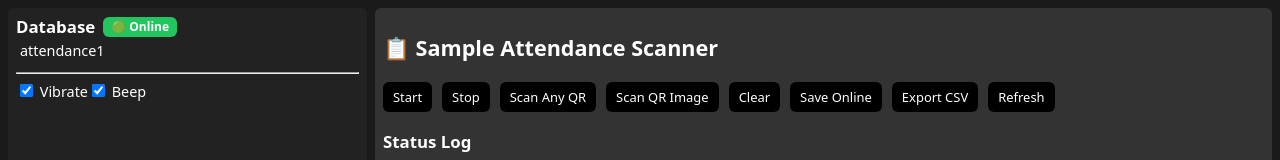
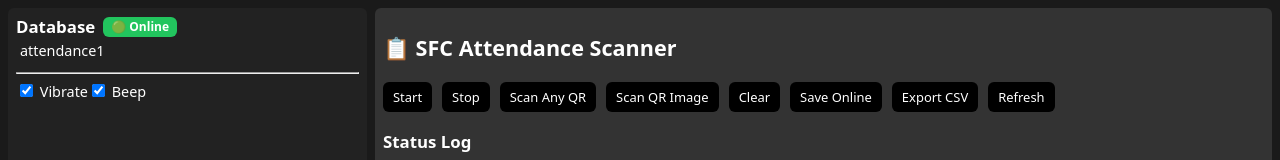
Before and after one commit to Andrei12388/dswd-attendance-scanner, a React (Vite) app: page / in a window 1280 px wide. Shown: the top 160 px of the page. Built offline with nearby package versions, Linux system fonts and the light colour scheme; no server answers; the database is empty.

Commit message:
fix andrei and merv base64 image april 20 2026

```diff
--- a/index.html
+++ b/index.html
@@ -4,7 +4,7 @@
     <meta charset="UTF-8" />
     <link rel="icon" type="image/svg+xml" href="/vite.svg" />
     <meta name="viewport" content="width=device-width, initial-scale=1.0" />
-    <title>Sample Attendance</title>
+    <title>SFC Attendance by Andrei</title>
   </head>
   <body>
     <div id="root"></div>
--- a/src/App.jsx
+++ b/src/App.jsx
@@ -296,7 +296,7 @@ export default function App() {
   async function exportToCSV() {
  const now = new Date();
 const dateStr = now.toLocaleDateString('en-US', { year: 'numeric', month: 'short', day: 'numeric' }).replace(/,/g, '');
-const filename = `City Link Attendance - ${dateStr}.csv`;
+const filename = `SFC Attendance - ${dateStr}.csv`;
 
 
   // Your data, including headers
@@ -404,7 +404,7 @@ const filename = `City Link Attendance - ${dateStr}.csv`;
       </div>
       <div className="main">
         <div className="titleHead">
-        <h2>📋 Sample Attendance Scanner</h2>
+        <h2>📋 SFC Attendance Scanner</h2>
         {syncing && <span className="spinner" style={{ marginLeft: 8 }}></span>}
         </div>
         <div style={{ display: "flex", gap: 8, flexWrap: "wrap" }}>
```
